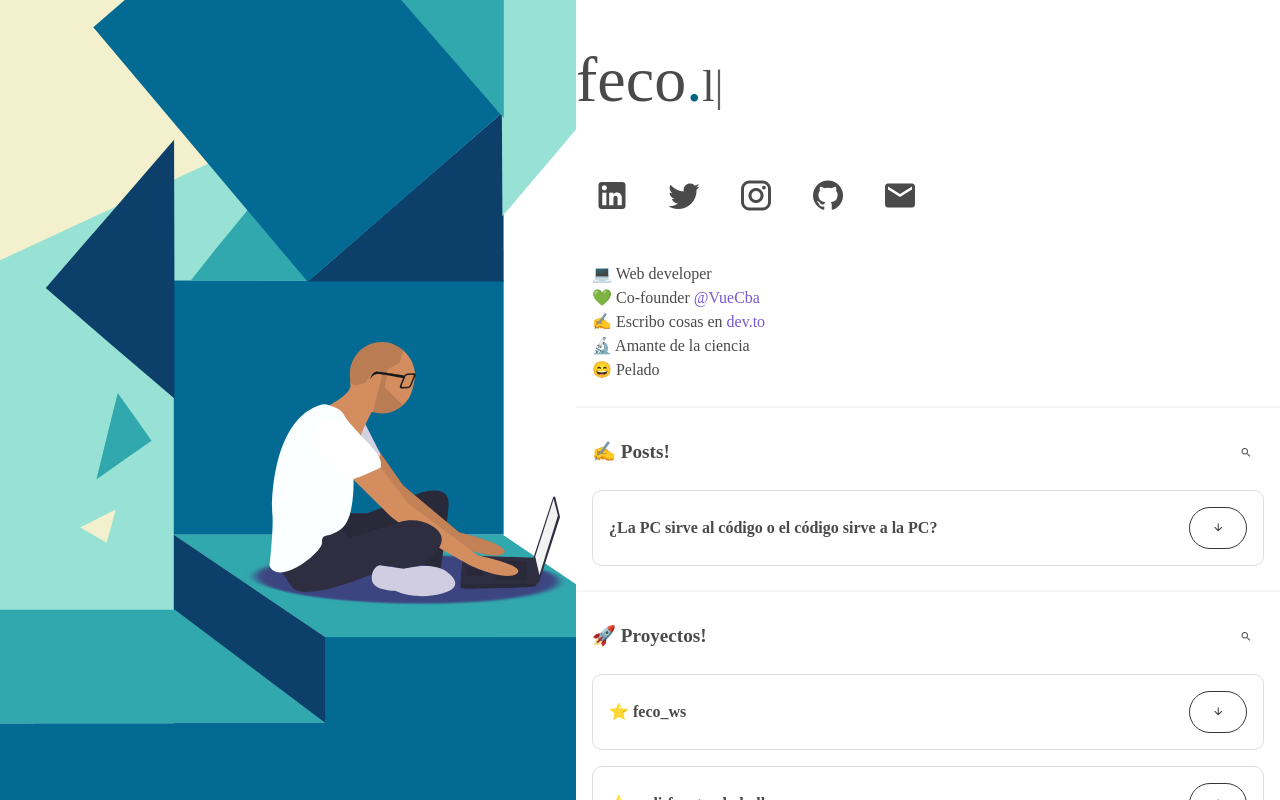
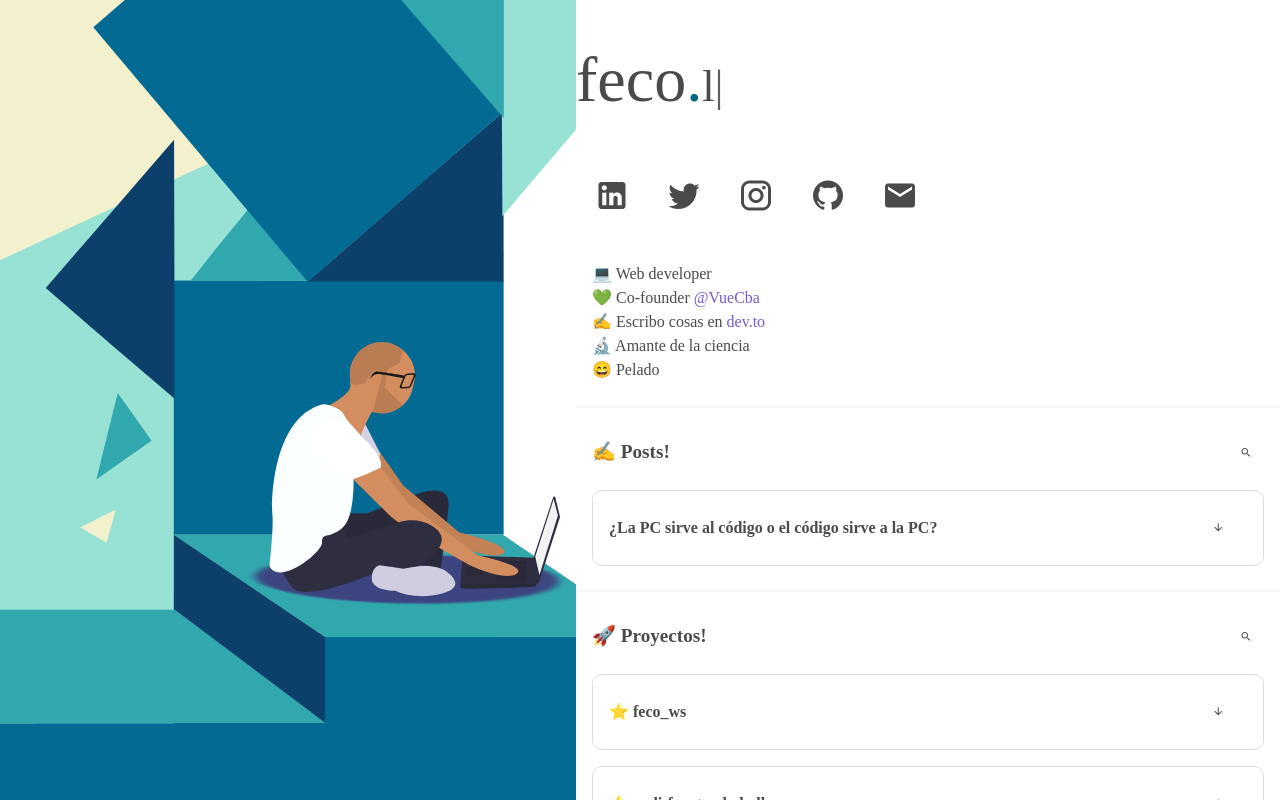
Before and after one commit to fecocode/feco_ws, a Vue app: page / in a window 1280 px wide. Built offline with nearby package versions, Linux system fonts and the light colour scheme.

Commit message:
Modifica botón para abrir el card

```diff
--- a/src/components/Card.vue
+++ b/src/components/Card.vue
@@ -11,11 +11,10 @@
       <b-button
         :icon-right="expand ? 'open-in-new' : 'arrow-down'"
         class="card-button"
-        type="is-dark"
+        :type="expand ? 'is-dark' : 'is-text'"
         size="is-small"
         tag="button"
         rounded
-        :outlined="!expand"
         @click.stop="expand ? goTo(url): expand=true"
         >
       </b-button>
```
